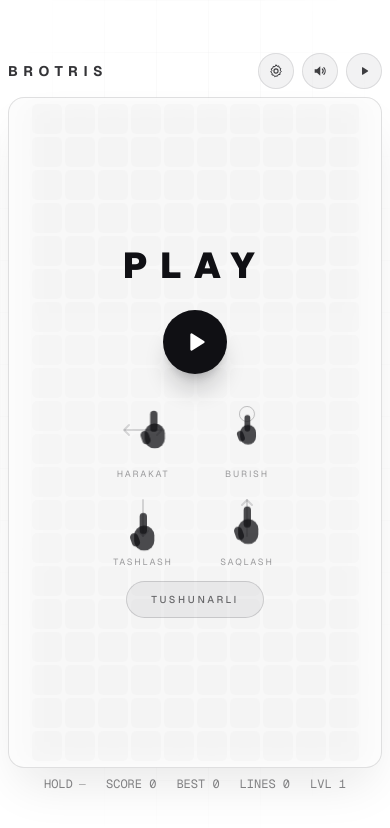
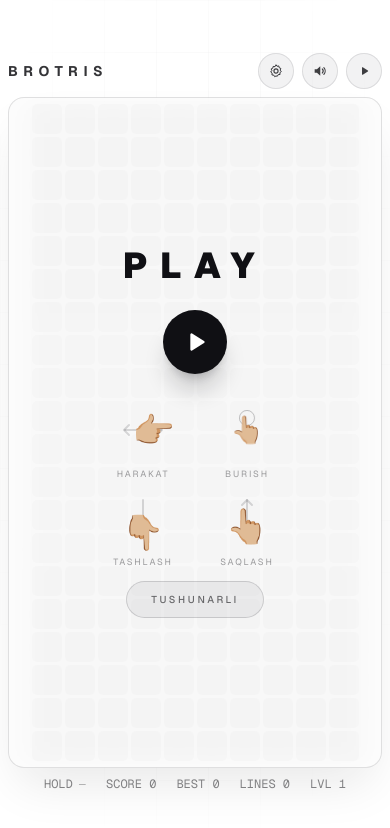
Before and after one commit to islome/brotris, a Next.js app: page / in a window 390 px wide. Shown: the top 828 px of the page. Built offline with nearby package versions, Linux system fonts and the light colour scheme.

Commit message:
Refactor GestureGuide and GestureDemo components for improved accessibility and layout

```diff
--- a/app/components/TetrisGame.tsx
+++ b/app/components/TetrisGame.tsx
@@ -633,11 +633,11 @@ function Overlay({
   );
 }
 
-// Touch-only onboarding, so it never appears next to the keyboard hints.
-// Dismissing it is permanent until settings are reset to defaults.
+// Shown at every size: touch works on tablets and touchscreen laptops, and the
+// keyboard hints live in the sidebar. Dismissing it persists until a settings reset.
 function GestureGuide({ hold }: { hold: boolean }) {
   return (
-    <div className="flex flex-col items-center gap-3 sm:hidden">
+    <div className="flex flex-col items-center gap-3">
       <div className="grid grid-cols-2 gap-x-6 gap-y-1">
         <GestureDemo kind="move" label="Harakat" />
         <GestureDemo kind="tap" label="Burish" />
@@ -654,6 +654,13 @@ function GestureGuide({ hold }: { hold: boolean }) {
   );
 }
 
+const GESTURE_EMOJI = {
+  move: "👉🏼",
+  tap: "👆🏼",
+  down: "👇🏼",
+  up: "👆🏼",
+} as const;
+
 function GestureDemo({
   kind,
   label,
@@ -666,11 +673,14 @@ function GestureDemo({
       <div className="relative flex h-16 w-20 items-center justify-center">
         <GestureTrack kind={kind} />
         {kind === "tap" && (
-          <span className="gesture-ripple absolute top-1.5 size-5 rounded-full border border-foreground/60" />
+          <span className="gesture-ripple absolute top-2.5 size-5 rounded-full border border-foreground/60" />
         )}
-        <HandIcon
-          className={`gesture-hand gesture-hand-${kind} relative h-11 text-foreground/75`}
-        />
+        <span
+          aria-hidden
+          className={`gesture-hand gesture-hand-${kind} relative select-none text-[34px] leading-none`}
+        >
+          {GESTURE_EMOJI[kind]}
+        </span>
       </div>
       <span className="text-[9px] uppercase tracking-[0.2em] text-foreground/40">
         {label}
@@ -710,23 +720,6 @@ function GestureTrack({ kind }: { kind: "move" | "tap" | "down" | "up" }) {
           <path d="M27 19l5-5 5 5" />
         </>
       )}
-    </svg>
-  );
-}
-
-function HandIcon({ className }: { className?: string }) {
-  return (
-    <svg viewBox="0 0 40 48" fill="currentColor" className={className} aria-hidden>
-      <rect
-        x="6.5"
-        y="25"
-        width="9"
-        height="15"
-        rx="4.5"
-        transform="rotate(-20 11 32.5)"
-      />
-      <rect x="10" y="17" width="22" height="27" rx="10.5" />
-      <rect x="16" y="3" width="8" height="23" rx="4" />
     </svg>
   );
 }
```
